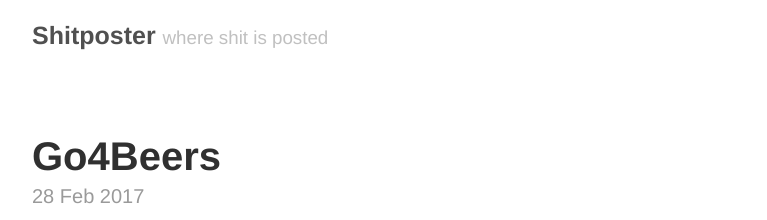
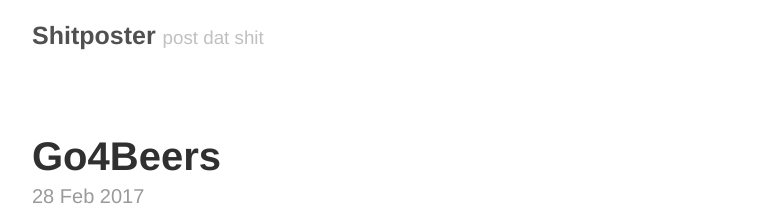
Before and after one commit to LeighAkin/Blog, a Jekyll site: the page built from index.html, in a window 1280 px wide and 900 px high. Shown: the top 220 px of the window, without its empty margins (248-1015 px from the left). Built offline with Jekyll 4.4.1, drawn with Linux system fonts in a browser that asks for light colours; the list of posts is cut into pages by our own code; comment, search, counter and statistics services are not loaded.

Commit message:
post dat shit

```diff
--- a/_config.yml
+++ b/_config.yml
@@ -3,11 +3,11 @@ markdown:         kramdown
 highlighter:      rouge
 
 # Permalinks
-permalink:        title.html
+permalink:        pretty
 
 # Setup
 title:            Shitposter
-tagline:          where shit is posted
+tagline:          post dat shit
 description:      Madam, I have come from a country where people are hanged if they talk ~ Leonhard Euler
 url:              http://shitposter.ca
 paginate:         10
```
